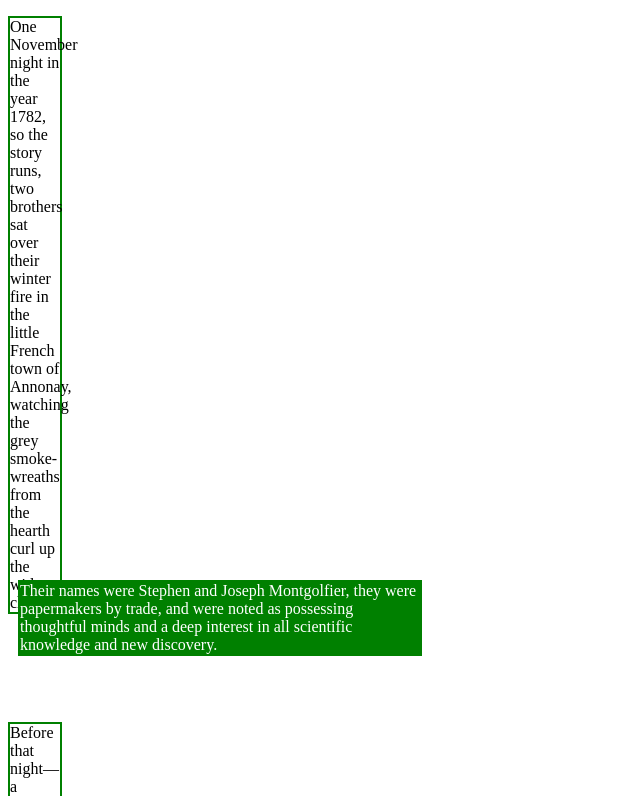
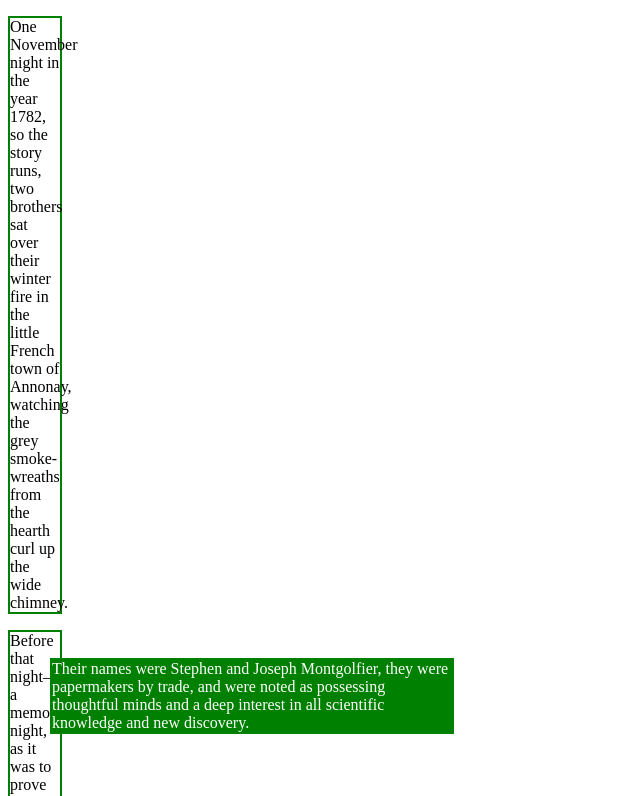
Before and after one commit to mbai/autofill, a plain HTML site: page test.html in a window 1280 px wide. Shown: the top 796 px of the page, without its empty margins (0-640 px from the left). Drawn offline with Linux system fonts and the light colour scheme.

Commit message:
Update test.html

```diff
--- a/test.html
+++ b/test.html
@@ -10,11 +10,11 @@
     width: 50px
 }
 .relative {
-    position: relative;
+    position: absolute;
     background-color: green;
     color: #fff;
     bottom: 50px;
-    left: 10px;
+    left: 50px;
     width: 400px;
 }
 
```
